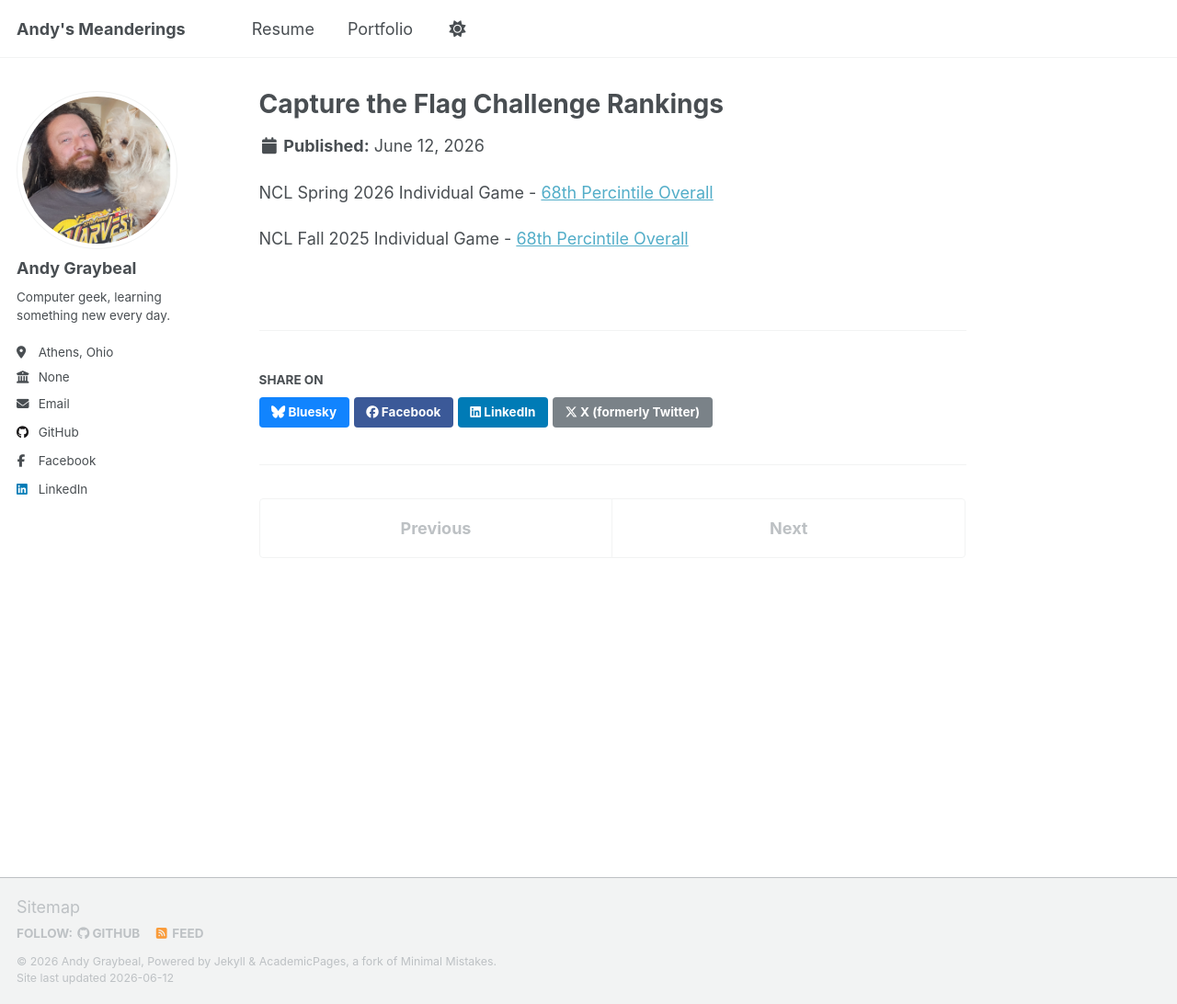
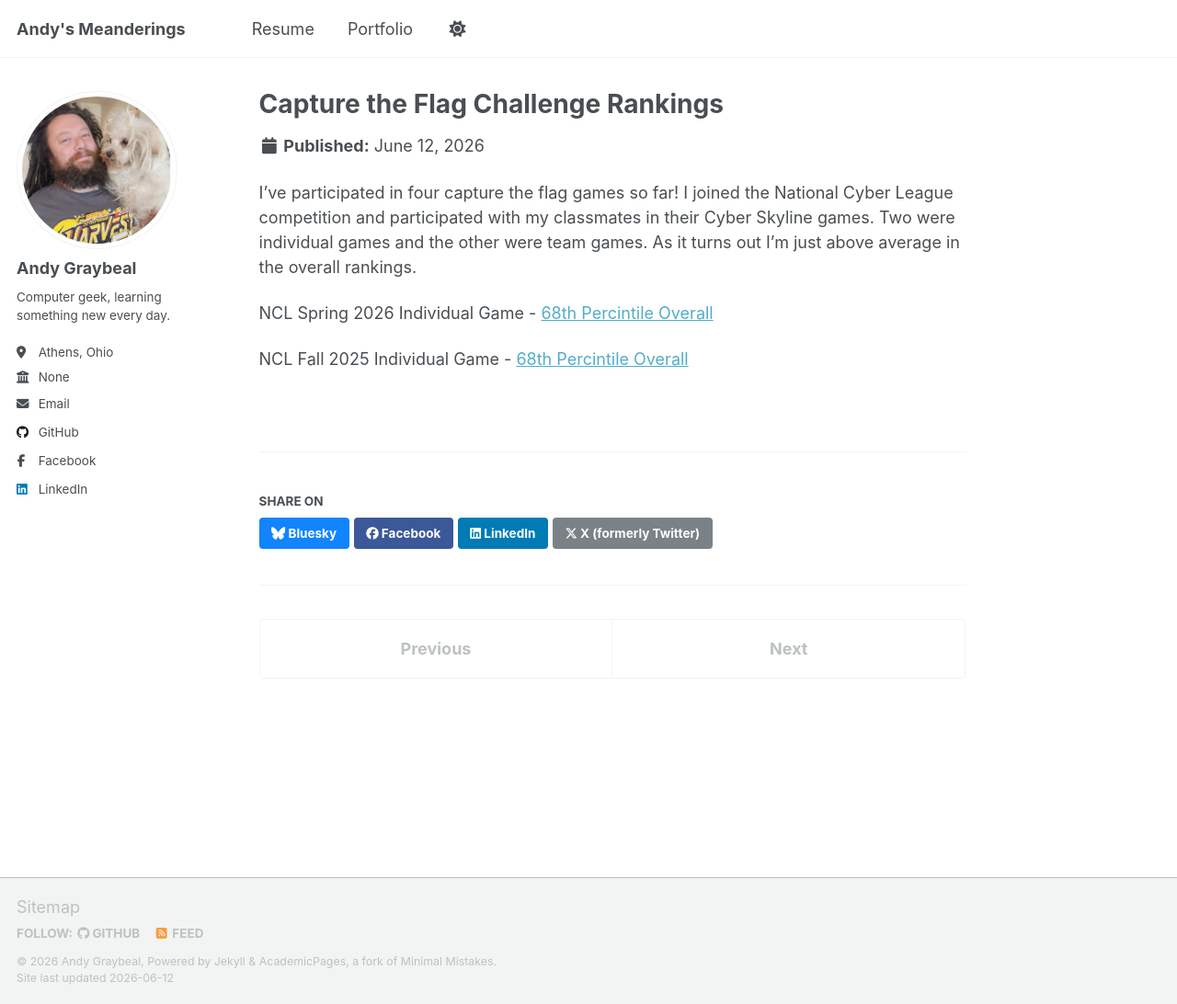
Before and after one commit to andy-graybeal/andy-graybeal.github.io, a Jekyll site: the page built from _portfolio/CTF_Challenges.md, in a window 1280 px wide and 1092 px high. Shown: the whole window at 92% size. Built offline with Jekyll 4.4.1, drawn with Linux system fonts in a browser that asks for light colours; a script that is not in the unit is left out.

Commit message:
Update CTF_Challenges.md

```diff
--- a/_portfolio/CTF_Challenges.md
+++ b/_portfolio/CTF_Challenges.md
@@ -4,6 +4,9 @@ excerpt: "Rankings I've gotten at CTFs"
 collection: portfolio
 ---
 
+I've participated in four capture the flag games so far!  I joined the National Cyber League competition and participated with my classmates in their Cyber Skyline games. Two were individual games and the other were team games.  As it turns out I'm just above average in the overall rankings.
+
+
 
 NCL Spring 2026 Individual Game - [68th Percintile Overall](https://cyberskyline.com/world/69690a38f845cf0a7e6d8b87/report/69690a38f845cf0a7e6d8b90)
 
```
